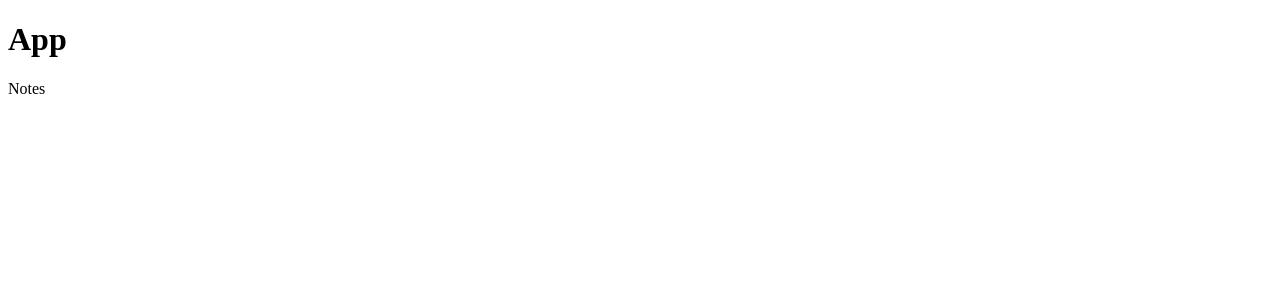
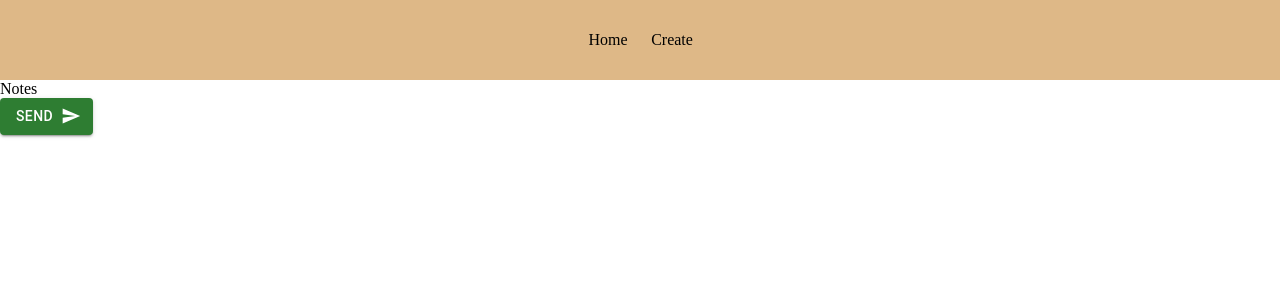
Before and after one commit to irriz-jayy/mui-notes, a React (Vite) app: page / in a window 1280 px wide. Shown: the top 300 px of the page. Built offline with nearby package versions, Linux system fonts and the light colour scheme; the HTML template or start-up script is replaced by a standard one.

Commit message:
added navbar

```diff
--- a/src/App.css
+++ b/src/App.css
@@ -0,0 +1,20 @@
+* {
+  margin: 00;
+}
+
+.navbar {
+  min-height: 10vh;
+  display: flex;
+  justify-content: center;
+  align-items: center;
+  background-color: burlywood;
+}
+
+.navbar-link {
+  margin: 2px;
+  width: 60px;
+  text-align: center;
+  text-decoration: none;
+  color: black;
+  font-family: "Times New Roman", Times, serif;
+}
--- a/src/App.jsx
+++ b/src/App.jsx
@@ -1,13 +1,12 @@
 import React from "react";
 import { Route, Routes } from "react-router-dom";
 import Notes from "./pages/Notes";
+import Navbar from "./components/Navbar";
 
 const App = () => {
   return (
     <>
-      <div>
-        <h1>App</h1>
-      </div>
+      <Navbar />
       <Routes>
         <Route exact path="/" element={<Notes />} />
         <Route path="/create-note" />
--- /dev/null
+++ b/src/components/Navbar.jsx
@@ -0,0 +1,20 @@
+import React from "react";
+import "../App.css";
+import { NavLink } from "react-router-dom";
+
+const Navbar = () => {
+  return (
+    <>
+      <div className="navbar">
+        <NavLink className="navbar-link" exact to="/">
+          Home
+        </NavLink>
+        <NavLink className="navbar-link" to="/create-note">
+          Create
+        </NavLink>
+      </div>
+    </>
+  );
+};
+
+export default Navbar;
--- a/src/pages/Notes.jsx
+++ b/src/pages/Notes.jsx
@@ -1,7 +1,16 @@
+import { Button } from "@mui/material";
+import SendIcon from "@mui/icons-material/Send";
 import React from "react";
 
 const Notes = () => {
-  return <div>Notes</div>;
+  return (
+    <>
+      <div>Notes</div>
+      <Button variant="contained" color="success" endIcon={<SendIcon />}>
+        Send
+      </Button>
+    </>
+  );
 };
 
 export default Notes;
```
